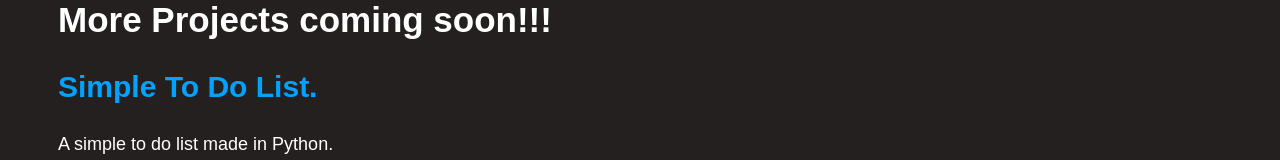
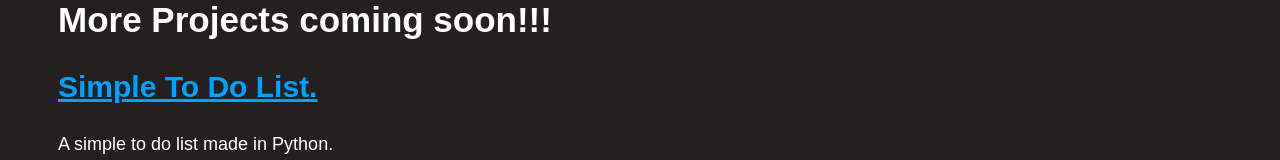
Before and after one commit to CharaDreemurrDT/webpage, a plain HTML site: page projects.html in a window 1280 px wide. Shown: the part 370-530 px from the top of the page. Drawn offline with Linux system fonts and the light colour scheme.

Commit message:
Add a Underline to projects

```diff
--- a/projects.html
+++ b/projects.html
@@ -33,7 +33,7 @@
     <main>
         <section>
             <a href="https://github.com/CharaDreemurr6/simple-to-do-list">
-                <h3 style="color:rgb(0, 162, 255);">Simple To Do List.</h3>
+                <h3 style="color:rgb(0, 162, 255); text-decoration-line: underline;">Simple To Do List.</h3>
                 <p>A simple to do list made in Python.</p>
             </a>
 
```
